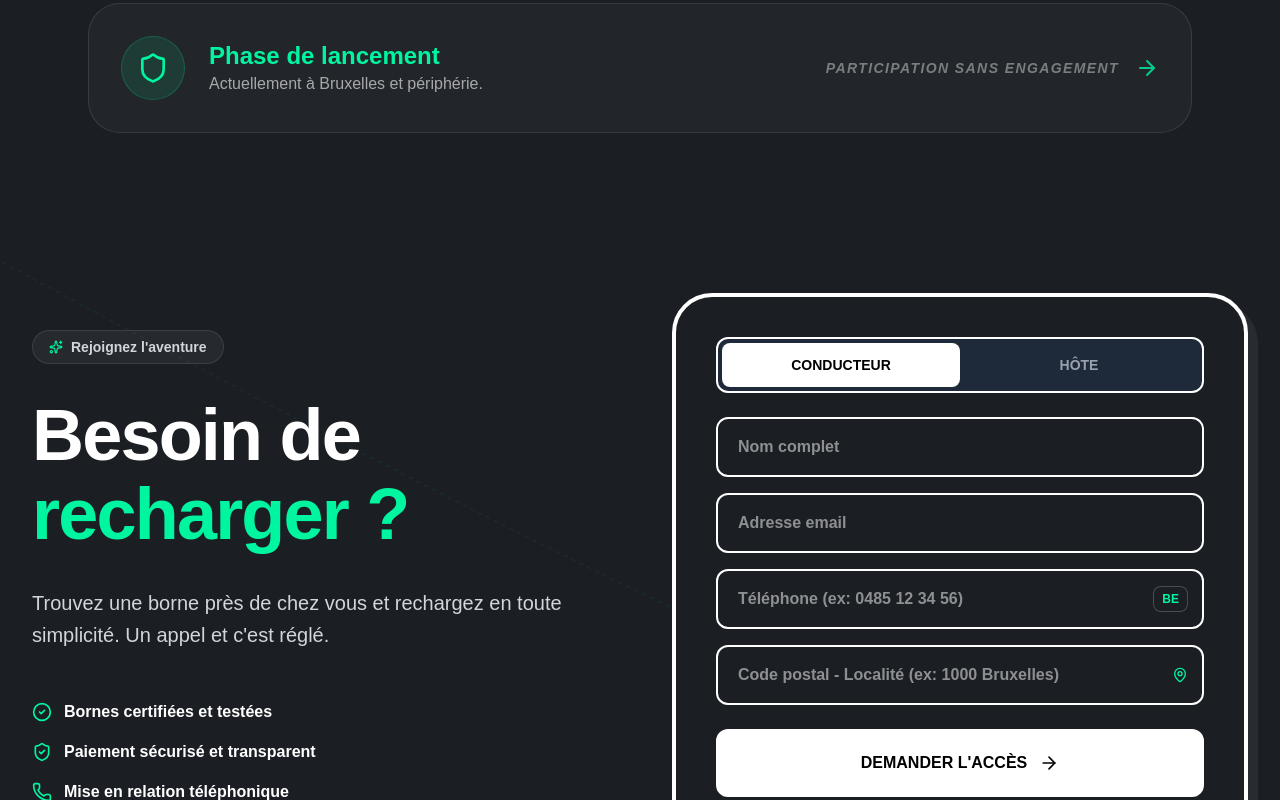
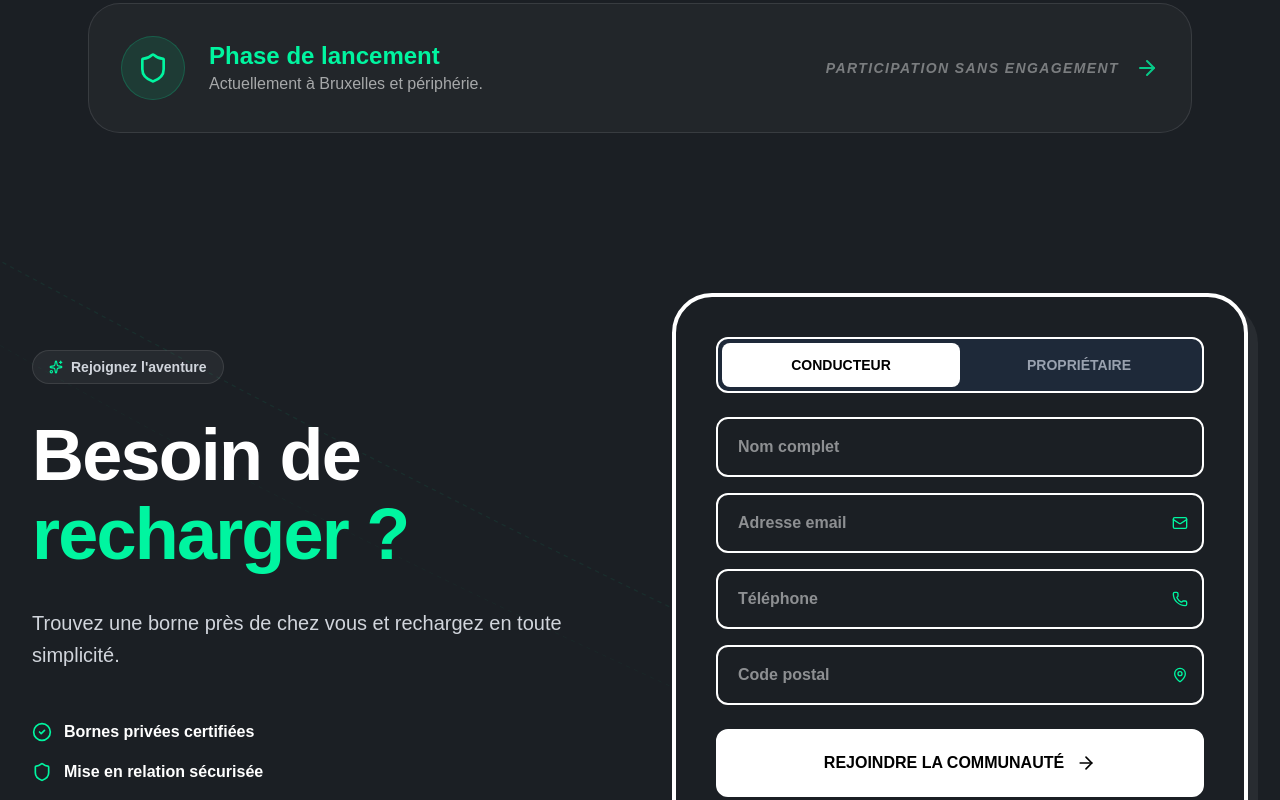
Before and after one commit to DigitariaWebs/StationP, a Next.js app: page / in a window 1280 px wide. Shown: the part 2876-3676 px from the top of the page. Built offline with nearby package versions, Linux system fonts and the light colour scheme.

Commit message:
Refactor AccessPage for user type and UI updates
Updated text and icons for user type changes, modified placeholders, and adjusted button labels.

```diff
--- a/src/components/sections/HowitWorks.tsx
+++ b/src/components/sections/HowitWorks.tsx
@@ -1,7 +1,7 @@
 'use client';
 
 import { useState } from 'react';
-import { CheckCircle2, ArrowRight, Sparkles, Zap, ShieldCheck, Phone, Home, MapPin } from 'lucide-react';
+import { CheckCircle2, ArrowRight, Sparkles, Zap, Users, Home, MapPin, Mail, Phone } from 'lucide-react';
 
 export default function AccessPage() {
   const [submitted, setSubmitted] = useState(false);
@@ -43,23 +43,23 @@ export default function AccessPage() {
 
             <p className="text-base sm:text-lg md:text-xl text-gray-300 leading-relaxed max-w-xl mx-auto lg:mx-0">
               {userType === 'driver'
-                ? "Trouvez une borne près de chez vous et rechargez en toute simplicité. Un appel et c'est réglé."
-                : "Mettez votre borne à disposition et générez des revenus. On s'occupe de vous trouver des conducteurs sérieux."}
+                ? "Trouvez une borne près de chez vous et rechargez en toute simplicité."
+                : "Mettez votre borne à disposition et générez des revenus."}
             </p>
 
-            {/* Liste d'avantages responsive */}
+            {/* Avantages */}
             <div className="flex flex-col gap-3 sm:gap-4 pt-2 sm:pt-4 items-center lg:items-start">
               <div className="flex items-center gap-3 text-white font-bold text-sm sm:text-base">
                 <CheckCircle2 className="text-[#00F5A0] flex-shrink-0" size={20} />
-                <span>Bornes certifiées et testées</span>
+                <span>Bornes privées certifiées</span>
               </div>
               <div className="flex items-center gap-3 text-white font-bold text-sm sm:text-base">
-                <ShieldCheck className="text-[#00F5A0] flex-shrink-0" size={20} />
-                <span>Paiement sécurisé et transparent</span>
+                <Shield className="text-[#00F5A0] flex-shrink-0" size={20} />
+                <span>Mise en relation sécurisée</span>
               </div>
               <div className="flex items-center gap-3 text-white font-bold text-sm sm:text-base">
-                <Phone className="text-[#00F5A0] flex-shrink-0" size={20} />
-                <span>Mise en relation téléphonique</span>
+                <Users className="text-[#00F5A0] flex-shrink-0" size={20} />
+                <span>Recharge entre voisins</span>
               </div>
             </div>
           </div>
@@ -73,8 +73,8 @@ export default function AccessPage() {
                   <div className="w-16 h-16 sm:w-20 sm:h-20 bg-white border-2 border-white rounded-2xl flex items-center justify-center mx-auto mb-4 sm:mb-6 rotate-3">
                     <CheckCircle2 size={30} className="sm:w-10 sm:h-10 text-black" />
                   </div>
-                  <h3 className="text-2xl sm:text-3xl font-black mb-2 text-white">DEMANDE ENVOYÉE !</h3>
-                  <p className="text-sm sm:text-base text-gray-300 font-bold">Nous vous appelons sous 24h.</p>
+                  <h3 className="text-2xl sm:text-3xl font-black mb-2 text-white">INSCRIPTION REÇUE !</h3>
+                  <p className="text-sm sm:text-base text-gray-300 font-bold">Merci de votre intérêt !</p>
                 </div>
               ) : (
                 <form onSubmit={handleSubmit} className="space-y-5 sm:space-y-6">
@@ -97,7 +97,7 @@ export default function AccessPage() {
                         userType === 'host' ? 'bg-white text-black' : 'text-gray-400 hover:text-white'
                       }`}
                     >
-                      HÔTE
+                      PROPRIÉTAIRE
                     </button>
                   </div>
 
@@ -122,41 +122,39 @@ export default function AccessPage() {
                         placeholder="Adresse email"
                         className="w-full bg-[#1B1F24] border-2 border-white rounded-xl px-4 sm:px-5 py-3 sm:py-4 outline-none focus:bg-white/10 transition-all text-white font-bold text-sm sm:text-base"
                       />
+                      <Mail size={16} className="absolute right-3 sm:right-4 top-1/2 -translate-y-1/2 text-[#00F5A0]" />
                     </div>
 
-                    {/* NUMÉRO DE TÉLÉPHONE - BRUXELLES */}
+                    {/* Téléphone */}
                     <div className="relative">
                       <input
                         required
                         type="tel"
-                        placeholder="Téléphone (ex: 0485 12 34 56)"
+                        placeholder="Téléphone"
                         pattern="[0-9\s\+]+"
-                        title="Numéro de téléphone belge"
                         className="w-full bg-[#1B1F24] border-2 border-white rounded-xl px-4 sm:px-5 py-3 sm:py-4 outline-none focus:bg-white/10 transition-all text-white font-bold text-sm sm:text-base"
                       />
-                      <span className="absolute right-3 sm:right-4 top-1/2 -translate-y-1/2 text-xs text-[#00F5A0] font-bold bg-[#1B1F24] px-2 py-1 border border-white/20 rounded-lg">
-                        BE
-                      </span>
+                      <Phone size={16} className="absolute right-3 sm:right-4 top-1/2 -translate-y-1/2 text-[#00F5A0]" />
                     </div>
 
-                    {/* Ville */}
+                    {/* Code postal */}
                     <div className="relative">
                       <input
                         required
                         type="text"
-                        placeholder="Code postal - Localité (ex: 1000 Bruxelles)"
+                        placeholder="Code postal"
                         className="w-full bg-[#1B1F24] border-2 border-white rounded-xl px-4 sm:px-5 py-3 sm:py-4 outline-none focus:bg-white/10 transition-all text-white font-bold text-sm sm:text-base"
                       />
                       <MapPin size={16} className="absolute right-3 sm:right-4 top-1/2 -translate-y-1/2 text-[#00F5A0]" />
                     </div>
 
-                    {/* CHAMP SUPPLÉMENTAIRE POUR HÔTE */}
+                    {/* Champ supplémentaire pour propriétaire */}
                     {userType === 'host' && (
                       <div className="relative animate-in slide-in-from-top-2 duration-300">
                         <input
                           required
                           type="text"
-                          placeholder="Type de borne / Puissance (ex: Type 2, 22kW)"
+                          placeholder="Type de borne / Puissance"
                           className="w-full bg-[#1B1F24] border-2 border-[#00F5A0] rounded-xl px-4 sm:px-5 py-3 sm:py-4 outline-none focus:bg-white/10 transition-all text-white font-bold text-sm sm:text-base"
                         />
                         <Zap size={16} className="absolute right-3 sm:right-4 top-1/2 -translate-y-1/2 text-[#00F5A0]" />
@@ -164,15 +162,17 @@ export default function AccessPage() {
                     )}
                   </div>
 
-                  {/* Bouton submit - CORRIGÉ */}
+                  {/* Bouton submit */}
                   <button
                     type="submit"
                     className="w-full bg-white hover:bg-[#00F5A0] text-black font-black py-4 sm:py-5 rounded-xl transition-all flex items-center justify-center gap-2 sm:gap-3 border-2 border-white active:scale-95 text-sm sm:text-base"
                   >
-                    {userType === 'driver' ? "DEMANDER L'ACCÈS" : 'PROPOSER MA BORNE'} <ArrowRight size={18} className="sm:w-5 sm:h-5" />
+                    {userType === 'driver' ? "REJOINDRE LA COMMUNAUTÉ" : 'PROPOSER MA BORNE'} <ArrowRight size={18} className="sm:w-5 sm:h-5" />
                   </button>
 
-
+                  <p className="text-xs text-center text-white/50">
+                    Participation sans engagement • Phase de lancement
+                  </p>
                 </form>
               )}
             </div>
@@ -182,3 +182,6 @@ export default function AccessPage() {
     </main>
   );
 }
+
+// Import manquant
+import { Shield } from 'lucide-react';
```
